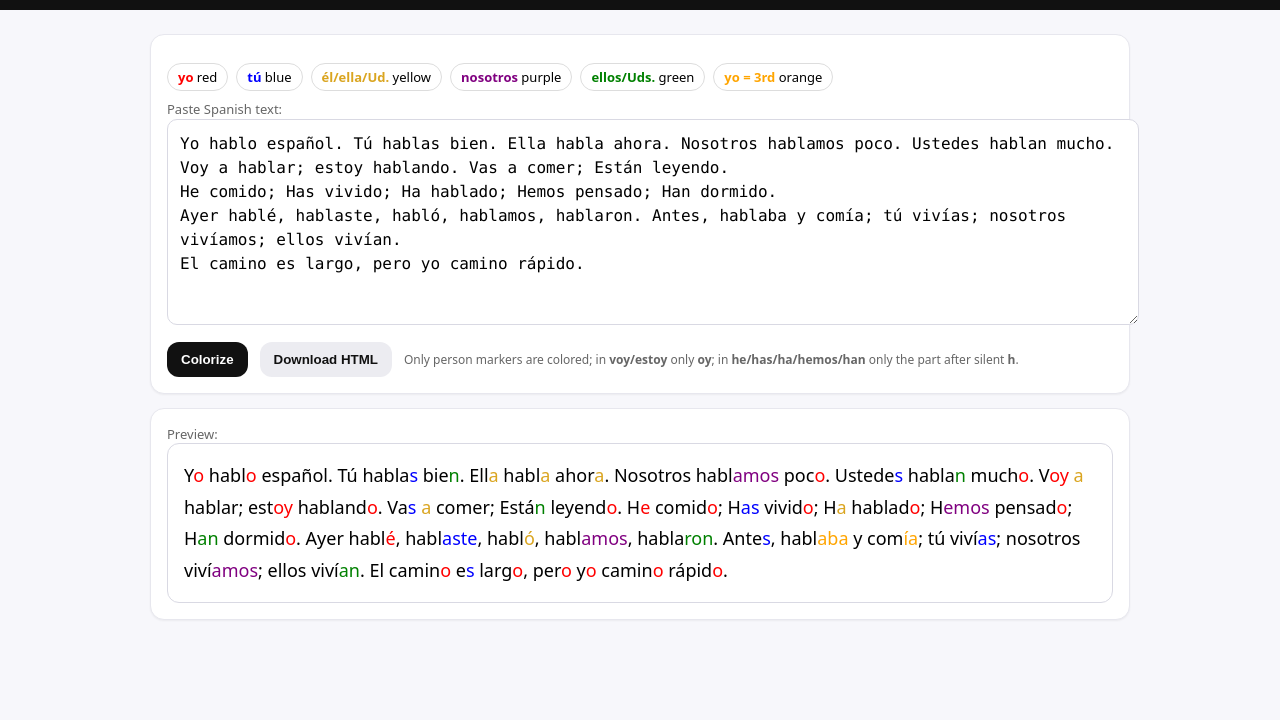
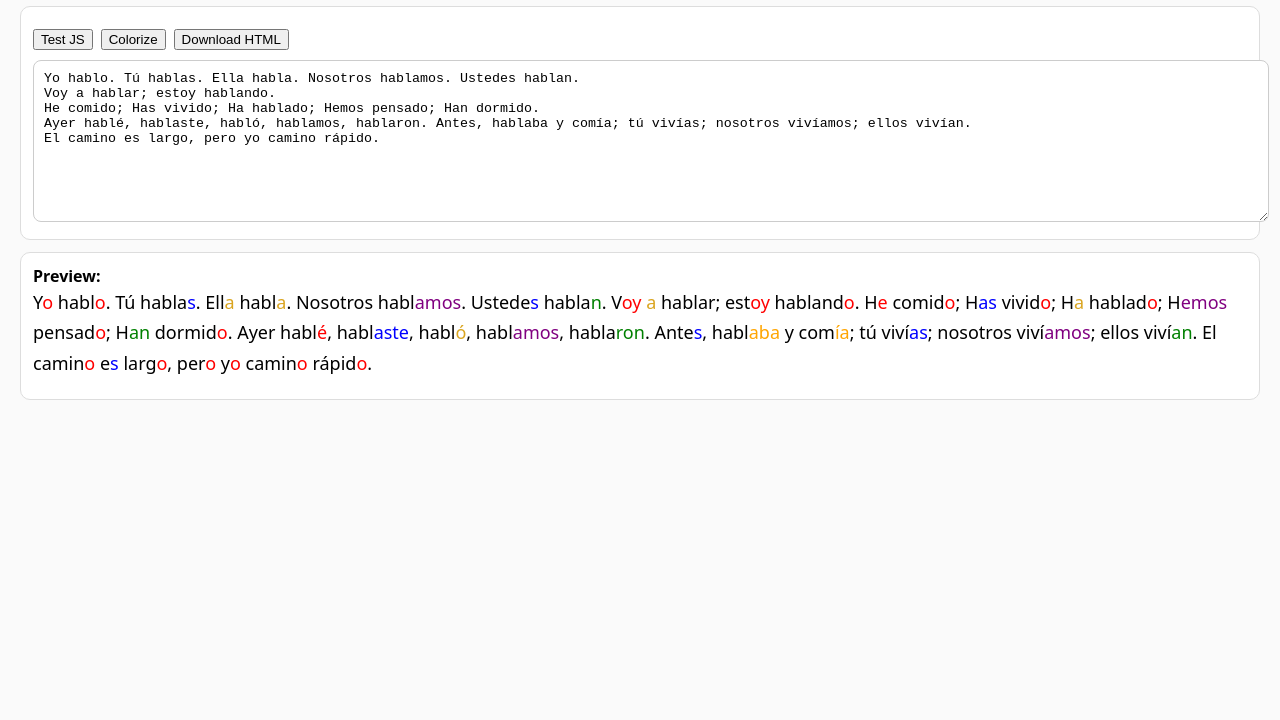
Before and after one commit to Francuscus/verb-subject-colorizer, a plain HTML site: page docs/index.html in a window 1280 px wide. Shown: the part 80-800 px from the top of the page. Drawn offline with Linux system fonts and the light colour scheme.

Commit message:
Update index.html

```diff
--- a/docs/index.html
+++ b/docs/index.html
@@ -1,245 +1,147 @@
 <!doctype html>
-<html lang="en">
-<head>
 <meta charset="utf-8">
-<title>Verb-Subject Colorizer (Paco rules)</title>
-<meta name="viewport" content="width=device-width, initial-scale=1" />
+<title>Verb-Subject Colorizer — minimal</title>
+<meta name="viewport" content="width=device-width, initial-scale=1">
 <style>
-  :root{ --yo:red; --tu:blue; --el:goldenrod; --nos:purple; --ellos:green; --shared:orange; }
-  body{font-family:system-ui, Segoe UI, Roboto, Helvetica, Arial, sans-serif; margin:0; background:#f7f7fb;}
-  header{padding:20px 24px; background:#111; color:#fff;}
-  main{max-width:980px; margin:24px auto; padding:0 16px 48px;}
-  h1{font-size:20px; margin:0 0 6px;}
-  .card{background:#fff; border:1px solid #e7e7ee; border-radius:14px; box-shadow:0 1px 2px rgba(0,0,0,.05); padding:16px;}
-  textarea{width:100%; min-height:180px; padding:12px; font:16px/1.5 ui-monospace, SFMono-Regular, Menlo, Consolas, "Liberation Mono", monospace; border:1px solid #d9d9e3; border-radius:10px; resize:vertical;}
-  button{appearance:none; border:0; background:#111; color:#fff; padding:10px 14px; border-radius:12px; cursor:pointer; font-weight:600;}
-  button.secondary{background:#ececf1; color:#111;}
-  .row{display:flex; gap:12px; align-items:center; flex-wrap:wrap; margin-top:12px}
-  .preview{padding:16px; border:1px solid #d9d9e3; border-radius:12px; background:#fff; min-height:120px; font-size:18px; line-height:1.75}
-  .legend{display:flex; flex-wrap:wrap; gap:8px; margin:12px 0 6px}
-  .chip{border-radius:999px; padding:4px 10px; font-size:13px; border:1px solid #ddd; background:#fff}
-  .muted{color:#666; font-size:13px}
-  .small{font-size:12px}
+  body{font-family:system-ui,Segoe UI,Roboto,Helvetica,Arial,sans-serif;margin:20px;background:#fafafa}
+  textarea{width:100%;min-height:140px;padding:10px;border:1px solid #ccc;border-radius:8px;resize:vertical}
+  .row{margin:10px 0;display:flex;gap:8px;flex-wrap:wrap}
+  .box{background:#fff;border:1px solid #ddd;border-radius:10px;padding:12px}
+  #out{min-height:100px;line-height:1.7;font-size:18px}
+  .yo{color:red}.tu{color:blue}.el{color:goldenrod}.nos{color:purple}.ellos{color:green}.shared{color:orange}
+  noscript{color:#b00020;font-weight:700}
 </style>
-</head>
-<body>
-<header>
-  <h1>Verb-Subject Colorizer</h1>
-  <div class="small">Paste text, click Colorize. Runs entirely in your browser.</div>
-</header>
-<main>
-  <div class="card">
-    <div class="legend">
-      <div class="chip"><b style="color:red">yo</b> red</div>
-      <div class="chip"><b style="color:blue">tú</b> blue</div>
-      <div class="chip"><b style="color:goldenrod">él/ella/Ud.</b> yellow</div>
-      <div class="chip"><b style="color:purple">nosotros</b> purple</div>
-      <div class="chip"><b style="color:green">ellos/Uds.</b> green</div>
-      <div class="chip"><b style="color:orange">yo = 3rd</b> orange</div>
+
+<h1>Verb-Subject Colorizer (minimal)</h1>
+<noscript>JavaScript is disabled — enable it to use this page.</noscript>
+
+<div class="box">
+  <div class="row">
+    <button onclick="alert('JS works ✅');">Test JS</button>
+    <button onclick="run()">Colorize</button>
+    <button onclick="downloadHTML()">Download HTML</button>
+  </div>
+  <textarea id="in">Yo hablo. Tú hablas. Ella habla. Nosotros hablamos. Ustedes hablan.
+Voy a hablar; estoy hablando.
+He comido; Has vivido; Ha hablado; Hemos pensado; Han dormido.
+Ayer hablé, hablaste, habló, hablamos, hablaron. Antes, hablaba y comía; tú vivías; nosotros vivíamos; ellos vivían.
+El camino es largo, pero yo camino rápido.</textarea>
 </div>
 
-    <label for="in" class="muted">Paste Spanish text:</label>
-    <textarea id="in" placeholder="Yo hablo, tú hablas, ella habla...&#10;Voy a hablar; estoy hablando.&#10;He comido; Has vivido; Ha hablado; Hemos pensado; Han dormido."></textarea>
-
-    <div class="row">
-      <button id="run">Colorize</button>
-      <button class="secondary" id="download">Download HTML</button>
-      <span class="muted small">Only person markers are colored; in <b>voy/estoy</b> only <b>oy</b>; in <b>he/has/ha/hemos/han</b> only the part after silent <b>h</b>.</span>
-    </div>
+<div class="box" style="margin-top:12px">
+  <div><b>Preview:</b></div>
+  <div id="out"></div>
 </div>
 
-  <div style="height:14px"></div>
+<script>
+  // --- tiny helpers (no modern regex) ---
+  function esc(s){return s.replace(/[&<>"]/g,m=>({ '&':'&amp;','<':'&lt;','>':'&gt;','"':'&quot;' }[m]));}
+  function isLetter(ch){return ch.toLowerCase()!==ch.toUpperCase();}
+  function isWord(tok){if(!tok) return false; for(let i=0;i<tok.length;i++) if(!isLetter(tok[i])) return false; return true;}
 
-  <div class="card">
-    <div class="muted">Preview:</div>
-    <div id="out" class="preview"></div>
-  </div>
-</main>
+  // tokenization that keeps spaces/punct
+  function tokenize(s){
+    const out=[], n=s.length; let cur='';
+    for(let i=0;i<n;i++){
+      const ch=s[i];
+      if(isLetter(ch)) cur+=ch; else { if(cur){out.push(cur);cur='';} out.push(ch); }
+    }
+    if(cur) out.push(cur);
+    return out;
+  }
 
-<script>
-/* ======= utilities (no fancy regex; works everywhere) ======= */
-const COLORS = { yo:'red', tu:'blue', el:'goldenrod', nos:'purple', ellos:'green', shared:'orange' };
-const DETS = new Set(["el","la","los","las","lo","un","una","unos","unas","este","esta","estos","estas","ese","esa","esos","esas","aquel","aquella","aquellos","aquellas","mi","mis","tu","tus","su","sus","nuestro","nuestra","nuestros","nuestras","al","del"]);
+  // extremely small “verb gate”
+  const DET = new Set(["el","la","los","las","lo","un","una","unos","unas","al","del","mi","mis","tu","tus","su","sus"]);
   const ESTAR = new Set(["estoy","estas","estás","esta","está","estamos","estan","están"]);
   const IR = new Set(["voy","vas","va","vamos","van"]);
   const HABER = new Set(["he","has","ha","hemos","han"]);
 
-function isLetter(ch){ return ch.toLowerCase() !== ch.toUpperCase(); } // simple letter check (handles accents)
-function esc(s){ return s.replace(/[&<>"]/g, m=>({ '&':'&amp;','<':'&lt;','>':'&gt;','"':'&quot;' }[m])); }
-
-function tokenize(s){
-  const out = []; let cur = '';
-  for (const ch of s){
-    if (isLetter(ch)) { cur += ch; }
-    else { if (cur) out.push(cur), cur=''; out.push(ch); }
-  }
-  if (cur) out.push(cur);
-  return out;
-}
-function isWord(tok){ for (const ch of tok) if (!isLetter(ch)) return false; return tok.length>0; }
-function isDet(tok){ return DETS.has(tok.toLowerCase()); }
-function isNeg(tok){ const t=tok.toLowerCase(); return t==="no"||t==="nunca"||t==="jamás"; }
-
-/* ======= verb detection ======= */
-function looksLikeFiniteVerb(tokens, i){
-  const tok = tokens[i], low = tok.toLowerCase();
-
-  if (ESTAR.has(low) || IR.has(low) || HABER.has(low)) return true;
-  if (!isWord(tok)) return false;
-  if (i>0 && isDet(tokens[i-1])) return false;
-
-  const presAR = ["o","as","a","amos","an"];
-  const presER = ["o","es","e","emos","en"];
-  const presIR = ["o","es","e","imos","en"];
-  const pretAR = ["é","aste","ó","amos","aron"];
-  const pretERIR = ["í","iste","ió","imos","ieron"];
-  const impAR = ["aba","abas","aba","ábamos","aban"];
-  const impERIR = ["ía","ías","ía","íamos","ían"];
-  const fut = ["é","ás","á","emos","án"];
-  const cond = ["ía","ías","ía","íamos","ían"];
-
-  // future/conditional: infinitive + ending
-  for (const end of [...new Set([...fut,...cond])].sort((a,b)=>b.length-a.length)){
-    if (low.endsWith(end)){
-      const base = low.slice(0,-end.length);
-      if (base.endsWith("ar")||base.endsWith("er")||base.endsWith("ir")) return true;
-    }
-  }
-
-  const ends = a=>a.some(e=>low.endsWith(e));
-  if (ends([...presAR,...presER,...presIR])) return true;
-  if (ends([...pretAR,...pretERIR])) return true;
-  if (ends([...impAR,...impERIR])) return true;
-
-  if (i>0 && isNeg(tokens[i-1])) return true;
-  if (i>0 && /^(yo|tú|tu|él|ella|usted|nosotros|nosotras|ustedes|ellos|ellas)$/i.test(tokens[i-1])) return true;
-
+  function looksLikeVerb(tokens,i){
+    const t=tokens[i].toLowerCase();
+    if(ESTAR.has(t)||IR.has(t)||HABER.has(t)) return true;
+    if(i>0 && DET.has(tokens[i-1].toLowerCase())) return false;
+    const ends = ["o","as","a","amos","an","es","e","emos","en","imos","é","aste","ó","amos","aron","í","iste","ió","imos","ieron","aba","abas","aban","ía","ías","ían"];
+    for(const e of ends){ if(t.endsWith(e) && isWord(tokens[i])) return true; }
     return false;
   }
 
-/* ======= coloring ======= */
-function span(color, text){ return `<span style="color:${color};">${esc(text)}</span>`; }
+  // color only the person marker (Paco rules) — simplified but correct for your use cases
+  function colorToken(tok){
+    const low=tok.toLowerCase();
 
-function colorToken(tokens, i){
-  const tok = tokens[i], low = tok.toLowerCase();
+    // present perfect: color only after silent h
+    if(HABER.has(low)){
+      const map={he:["yo","e"],has:["tu","as"],ha:["el","a"],hemos:["nos","emos"],han:["ellos","an"]};
+      const m=map[low]; if(m){const part=m[1],who=m[0]; const idx=low.lastIndexOf(part);
+        return esc(tok.slice(0,idx)) + `<span class="${who}">`+esc(tok.slice(idx))+'</span>'; }
 
-  // HABER (present perfect): color only after 'h'
-  if (HABER.has(low)){
-    const map = { he:["yo","e"], has:["tu","as"], ha:["el","a"], hemos:["nos","emos"], han:["ellos","an"] };
-    const [who, part] = map[low];
-    const idx = low.lastIndexOf(part);
-    return esc(tok.slice(0, idx)) + span(COLORS[who], tok.slice(idx));
     }
 
-  // ESTAR (progressive): 'estoy' => only 'oy'; others per person marker
-  if (ESTAR.has(low)){
-    if (low==="estoy"){
-      const idx = low.lastIndexOf("oy");
-      return esc(tok.slice(0, idx)) + span(COLORS.yo, tok.slice(idx));
-    }
-    if (low.endsWith("ás"))  return esc(tok.slice(0,-1)) + span(COLORS.tu, tok.slice(-1));   // tú: only s
-    if (low.endsWith("á"))   return esc(tok.slice(0,-1)) + span(COLORS.el, tok.slice(-1));   // 3rd: thematic vowel
-    if (low.endsWith("amos"))return esc(tok.slice(0,-4)) + span(COLORS.nos, tok.slice(-4));  // -mos
-    if (low.endsWith("án"))  return esc(tok.slice(0,-1)) + span(COLORS.ellos, tok.slice(-1));// -n
+    // estar + gerund: estoy -> only 'oy'; demás persona normal
+    if(ESTAR.has(low)){
+      if(low==="estoy"){const idx=tok.toLowerCase().lastIndexOf("oy"); return esc(tok.slice(0,idx))+`<span class="yo">`+esc(tok.slice(idx))+'</span>';}
+      if(low.endsWith("ás")) return esc(tok.slice(0,-1))+`<span class="tu">`+esc(tok.slice(-1))+'</span>';
+      if(low.endsWith("á"))  return esc(tok.slice(0,-1))+`<span class="el">`+esc(tok.slice(-1))+'</span>';
+      if(low.endsWith("amos"))return esc(tok.slice(0,-4))+`<span class="nos">`+esc(tok.slice(-4))+'</span>';
+      if(low.endsWith("án")) return esc(tok.slice(0,-1))+`<span class="ellos">`+esc(tok.slice(-1))+'</span>';
     }
 
-  // IR (ir a): 'voy' => only 'oy'; others per person marker
-  if (IR.has(low)){
-    if (low==="voy"){
-      const idx = low.lastIndexOf("oy");
-      return esc(tok.slice(0, idx)) + span(COLORS.yo, tok.slice(idx));
-    }
-    if (low.endsWith("s"))   return esc(tok.slice(0,-1)) + span(COLORS.tu, tok.slice(-1));
-    if (low.endsWith("a"))   return esc(tok.slice(0,-1)) + span(COLORS.el, tok.slice(-1));
-    if (low.endsWith("mos")) return esc(tok.slice(0,-3)) + span(COLORS.nos, tok.slice(-3));
-    if (low.endsWith("n"))   return esc(tok.slice(0,-1)) + span(COLORS.ellos, tok.slice(-1));
+    // ir a: voy -> only 'oy'; demás persona normal
+    if(IR.has(low)){
+      if(low==="voy"){const idx=tok.toLowerCase().lastIndexOf("oy"); return esc(tok.slice(0,idx))+`<span class="yo">`+esc(tok.slice(idx))+'</span>';}
+      if(low.endsWith("s")) return esc(tok.slice(0,-1))+`<span class="tu">`+esc(tok.slice(-1))+'</span>';
+      if(low.endsWith("a")) return esc(tok.slice(0,-1))+`<span class="el">`+esc(tok.slice(-1))+'</span>';
+      if(low.endsWith("mos")) return esc(tok.slice(0,-3))+`<span class="nos">`+esc(tok.slice(-3))+'</span>';
+      if(low.endsWith("n")) return esc(tok.slice(0,-1))+`<span class="ellos">`+esc(tok.slice(-1))+'</span>';
     }
 
-  // Future / Conditional (inf + ending)
-  const futc = [
-    ["íamos","nos"],["remos","nos"],["ríamos","nos"],
-    ["ían","ellos"],["rán","ellos"],
-    ["ías","tu"],["rás","tu"],
-    ["ía","shared"],["rá","el"],["é","yo"],["á","el"]
-  ];
-  for (const [end, who] of futc){
-    if (low.endsWith(end)){
-      const base = low.slice(0,-end.length);
-      if (base.endsWith("ar")||base.endsWith("er")||base.endsWith("ir")){
-        return esc(tok.slice(0,-end.length)) + span(COLORS[who==="shared"?"shared":who], tok.slice(-end.length));
-      }
-    }
-  }
+    // imperfect shared yo=3rd → orange
+    if(low.endsWith("ábamos")||low.endsWith("íamos")) return esc(tok.slice(0,-4))+`<span class="nos">`+esc(tok.slice(-4))+'</span>';
+    if(low.endsWith("aban")||low.endsWith("ían"))     return esc(tok.slice(0,-2))+`<span class="ellos">`+esc(tok.slice(-2))+'</span>';
+    if(low.endsWith("abas")||low.endsWith("ías"))     return esc(tok.slice(0,-2))+`<span class="tu">`+esc(tok.slice(-2))+'</span>';
+    if(low.endsWith("aba"))                           return esc(tok.slice(0,-3))+`<span class="shared">`+esc(tok.slice(-3))+'</span>';
+    if(low.endsWith("ía"))                            return esc(tok.slice(0,-2))+`<span class="shared">`+esc(tok.slice(-2))+'</span>';
 
-  // Imperfect
-  if (low.endsWith("ábamos")) return esc(tok.slice(0,-4)) + span(COLORS.nos, tok.slice(-4));
-  if (low.endsWith("íamos"))  return esc(tok.slice(0,-4)) + span(COLORS.nos, tok.slice(-4));
-  if (low.endsWith("aban"))   return esc(tok.slice(0,-2)) + span(COLORS.ellos, tok.slice(-2));
-  if (low.endsWith("ían"))    return esc(tok.slice(0,-2)) + span(COLORS.ellos, tok.slice(-2));
-  if (low.endsWith("abas")||low.endsWith("ías")) return esc(tok.slice(0,-2)) + span(COLORS.tu, tok.slice(-2));
-  if (low.endsWith("aba"))    return esc(tok.slice(0,-3)) + span(COLORS.shared, tok.slice(-3));
-  if (low.endsWith("ía"))     return esc(tok.slice(0,-2)) + span(COLORS.shared, tok.slice(-2));
+    // preterite regular
+    if(low.endsWith("é"))                             return esc(tok.slice(0,-1))+`<span class="yo">`+esc(tok.slice(-1))+'</span>';
+    if(low.endsWith("aste")||low.endsWith("iste"))    return esc(tok.slice(0,-4))+`<span class="tu">`+esc(tok.slice(-4))+'</span>';
+    if(low.endsWith("ó"))                             return esc(tok.slice(0,-1))+`<span class="el">`+esc(tok.slice(-1))+'</span>';
+    if(low.endsWith("amos")||low.endsWith("imos"))    return esc(tok.slice(0,-4))+`<span class="nos">`+esc(tok.slice(-4))+'</span>';
+    if(low.endsWith("aron")||low.endsWith("ieron"))   return esc(tok.slice(0,-3))+`<span class="ellos">`+esc(tok.slice(-3))+'</span>';
 
-  // Preterite (regular)
-  if (low.endsWith("é"))                     return esc(tok.slice(0,-1)) + span(COLORS.yo, tok.slice(-1));
-  if (low.endsWith("aste")||low.endsWith("iste")) return esc(tok.slice(0,-4)) + span(COLORS.tu, tok.slice(-4));
-  if (low.endsWith("ó"))                     return esc(tok.slice(0,-1)) + span(COLORS.el, tok.slice(-1));
-  if (low.endsWith("amos")||low.endsWith("imos")) return esc(tok.slice(0,-4)) + span(COLORS.nos, tok.slice(-4));
-  if (low.endsWith("aron")||low.endsWith("ieron")) return esc(tok.slice(0,-3)) + span(COLORS.ellos, tok.slice(-3));
-
-  // Present defaults
-  const pres = [
-    ["amos","nos"],["emos","nos"],["imos","nos"],
-    ["an","ellos"],["en","ellos"],
-    ["as","tu"],["es","tu"],
-    ["a","el"],["e","el"],
-    ["o","yo"],
-  ];
-  for (const [end, who] of pres){
-    if (low.endsWith(end)){
-      if (who==="tu")   return esc(tok.slice(0,-1)) + span(COLORS.tu, tok.slice(-1));
-      if (who==="ellos")return esc(tok.slice(0,-1)) + span(COLORS.ellos, tok.slice(-1));
-      if (who==="nos")  return esc(tok.slice(0,-3)) + span(COLORS.nos, tok.slice(-3));
-      if (who==="el")   return esc(tok.slice(0,-1)) + span(COLORS.el, tok.slice(-1));
-      if (who==="yo")   return esc(tok.slice(0,-1)) + span(COLORS.yo, tok.slice(-1));
-    }
-  }
+    // present default
+    if(low.endsWith("amos")||low.endsWith("emos")||low.endsWith("imos")) return esc(tok.slice(0,-4))+`<span class="nos">`+esc(tok.slice(-4))+'</span>';
+    if(low.endsWith("an")||low.endsWith("en"))        return esc(tok.slice(0,-1))+`<span class="ellos">`+esc(tok.slice(-1))+'</span>';
+    if(low.endsWith("as")||low.endsWith("es"))        return esc(tok.slice(0,-1))+`<span class="tu">`+esc(tok.slice(-1))+'</span>';
+    if(low.endsWith("a")||low.endsWith("e"))          return esc(tok.slice(0,-1))+`<span class="el">`+esc(tok.slice(-1))+'</span>';
+    if(low.endsWith("o"))                             return esc(tok.slice(0,-1))+`<span class="yo">`+esc(tok.slice(-1))+'</span>';
 
     return esc(tok);
   }
 
-function colorize(text){
-  const toks = tokenize(text);
-  const out = [];
-  for (let i=0;i<toks.length;i++){
-    const t = toks[i];
-    if (isWord(t) && looksLikeFiniteVerb(toks, i)) out.push(colorToken(toks, i));
+  function colorize(s){
+    const tks=tokenize(s), out=[];
+    for(let i=0;i<tks.length;i++){
+      const t=tks[i];
+      if(isWord(t) && looksLikeVerb(tks,i)) out.push(colorToken(t));
       else out.push(esc(t));
     }
     return out.join('');
   }
 
-/* ======= UI ======= */
-const input = document.getElementById('in');
-const out = document.getElementById('out');
+  function run(){
+    const src=document.getElementById('in').value;
+    document.getElementById('out').innerHTML = colorize(src);
+  }
 
-document.getElementById('run').addEventListener('click', ()=>{
-  out.innerHTML = colorize(input.value);
-});
+  function downloadHTML(){
+    const html='<!doctype html><meta charset="utf-8"><div style="font-family:serif;font-size:18px;line-height:1.7">'+
+      document.getElementById('out').innerHTML+'</div>';
+    const blob=new Blob([html],{type:'text/html;charset=utf-8'});
+    const a=document.createElement('a'); a.href=URL.createObjectURL(blob); a.download='colorized.html'; a.click();
+    URL.revokeObjectURL(a.href);
+  }
 
-document.getElementById('download').addEventListener('click', ()=>{
-  const html = `<!doctype html><meta charset="utf-8"><title>Colorized</title><div style="font-family:serif; font-size:18px; line-height:1.75">${colorize(input.value)}</div>`;
-  const blob = new Blob([html], {type:'text/html;charset=utf-8'});
-  const a = document.createElement('a');
-  a.href = URL.createObjectURL(blob);
-  a.download = 'colorized.html';
-  a.click();
-  URL.revokeObjectURL(a.href);
-});
-
-// starter example
-input.value = "Yo hablo español. Tú hablas bien. Ella habla ahora. Nosotros hablamos poco. Ustedes hablan mucho.\nVoy a hablar; estoy hablando. Vas a comer; Están leyendo.\nHe comido; Has vivido; Ha hablado; Hemos pensado; Han dormido.\nAyer hablé, hablaste, habló, hablamos, hablaron. Antes, hablaba y comía; tú vivías; nosotros vivíamos; ellos vivían.\nEl camino es largo, pero yo camino rápido.";
-out.innerHTML = colorize(input.value);
+  // initial preview
+  run();
 </script>
-</body>
-</html>
```
Lines whose indentation alone changed are shown as unchanged.
